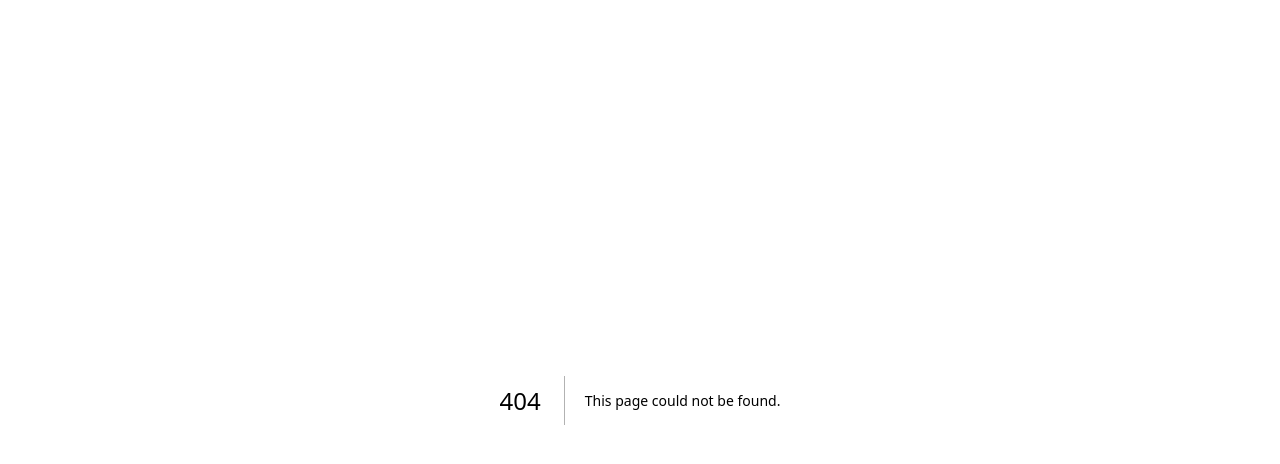
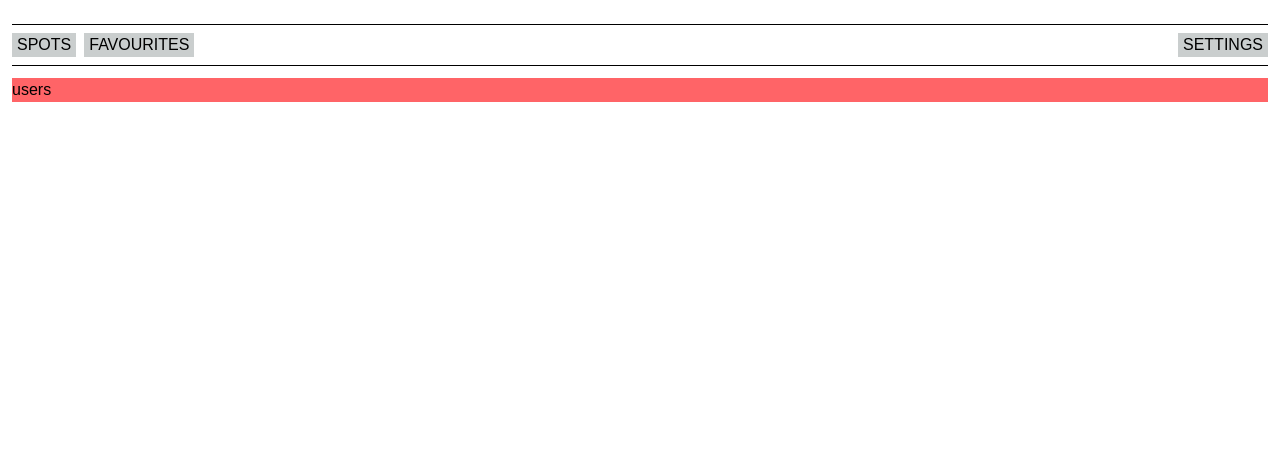
Before and after one commit to DattolaFrancesco/skatemap-frontend, a Next.js app: page /dashboard/users in a window 1280 px wide. Before the commit this address had no page. Shown: the top 464 px of the page. Built offline with nearby package versions, Linux system fonts and the light colour scheme; no server answers.

Commit message:
adds link to the dashboard

```diff
--- a/src/app/(account)/dashboard/components/InfoUser.jsx
+++ b/src/app/(account)/dashboard/components/InfoUser.jsx
@@ -1,10 +1,11 @@
 'use client'
 
-import { useEffect, useState } from "react";
+import { useEffect } from "react";
+import useUserStore from "./UserStore";
 
 export default function InfoUser(){
-
-    const [user,setUser] = useState(null)
+    const setUser = useUserStore((data)=> data.setUser)
+    const user = useUserStore((data)=> data.user)
 
     async function  getUser(){
     const url = "http://localhost:3003/account";
--- /dev/null
+++ b/src/app/(account)/dashboard/components/LinkDashboard.jsx
@@ -0,0 +1,20 @@
+'use client'
+import Link from "next/link";
+import useUserStore from "./UserStore";
+import { usePathname } from "next/navigation";
+export default function LinkDashboard(){
+    const pathname = usePathname()
+    const user = useUserStore((data)=> data.user)
+    const isAdmin = user?.authorities[0].authority === "admin" || user?.authorities[0].authority === "super_admin";
+    const isSuperAdmin =  user?.authorities[0].authority === "super_admin";
+    return(
+        <div className="w-full flex gap-2  py-2 border-t border-b my-3">
+                <Link href={"/dashboard/"} className={`nav-link ${pathname === "/dashboard"?" bg-black/50!":""}`}>SPOTS</Link>
+                <Link href={"/dashboard/favourites"} className={`nav-link ${pathname === "/dashboard/favourites"?" bg-black/50!":""}`}>FAVOURITES</Link>
+                {isAdmin &&
+                <Link href={"/dashboard/requests"} className={`nav-link ${pathname === "/dashboard/requests"?" bg-black/50!":""}`}>REQUESTS</Link>}
+                {isSuperAdmin && <Link href={"/dashboard/users"} className={`nav-link ${pathname === "/dashboard/users"?" bg-black/50!":""}`}>USERS</Link>}
+                <Link href={"/dashboard/settings"} className={`nav-link ms-auto ${pathname === "/dashboard/settings"?" bg-black/50!":""}`}>SETTINGS</Link>
+        </div>
+    )
+}
--- /dev/null
+++ b/src/app/(account)/dashboard/components/UserStore.jsx
@@ -0,0 +1,6 @@
+import { create } from "zustand";
+const useUserStore = create((set)=>({
+    user: null,
+    setUser: (data) => set({ user: data })
+}))
+export default useUserStore;
--- /dev/null
+++ b/src/app/(account)/dashboard/favourites/page.jsx
@@ -0,0 +1,3 @@
+export default function Favourites(){
+    return <h1>fav</h1>
+}
--- a/src/app/(account)/dashboard/layout.js
+++ b/src/app/(account)/dashboard/layout.js
@@ -1,9 +1,11 @@
 import "@/app/globals.css"
 import InfoUser from "./components/InfoUser";
-export default function DashBoardLayout({ children }) {
+import LinkDashboard from "./components/LinkDashboard";
+export default function DashBoardLayout({ children, searchParams }) {
   return (
       <div className="w-screen min-h-screen flex flex-col p-3">
         <InfoUser/>
+        <LinkDashboard searchParams={searchParams}/>
         <div className="bg-red-400 w-full">{children}</div>
       </div>
   );
--- a/src/app/(account)/dashboard/page.jsx
+++ b/src/app/(account)/dashboard/page.jsx
@@ -1,3 +1,5 @@
 export default async function MySpots(){
-    return <h1>ciao</h1>
+    return  (
+    <h1>ciao</h1>
+    )
 }
--- /dev/null
+++ b/src/app/(account)/dashboard/requests/page.jsx
@@ -0,0 +1,3 @@
+export default function Request(){
+    return <h1>request</h1>
+}
--- /dev/null
+++ b/src/app/(account)/dashboard/settings/page.jsx
@@ -0,0 +1,3 @@
+export default function settings(){
+    return <h1>settings</h1>
+}
--- /dev/null
+++ b/src/app/(account)/dashboard/users/page.jsx
@@ -0,0 +1,3 @@
+export default function Users(){
+    return <h1>users</h1>
+}
--- a/src/app/(auth)/login/page.jsx
+++ b/src/app/(auth)/login/page.jsx
@@ -49,7 +49,7 @@ export default function Login() {
     })
     const data = await res.json();
     if(!res.ok) throw new Error(data.message);
-    router.push(`/user/${data.id}`)
+    router.push(`/dashboard`)
     console.log(data)
   }
   catch(err){
```
